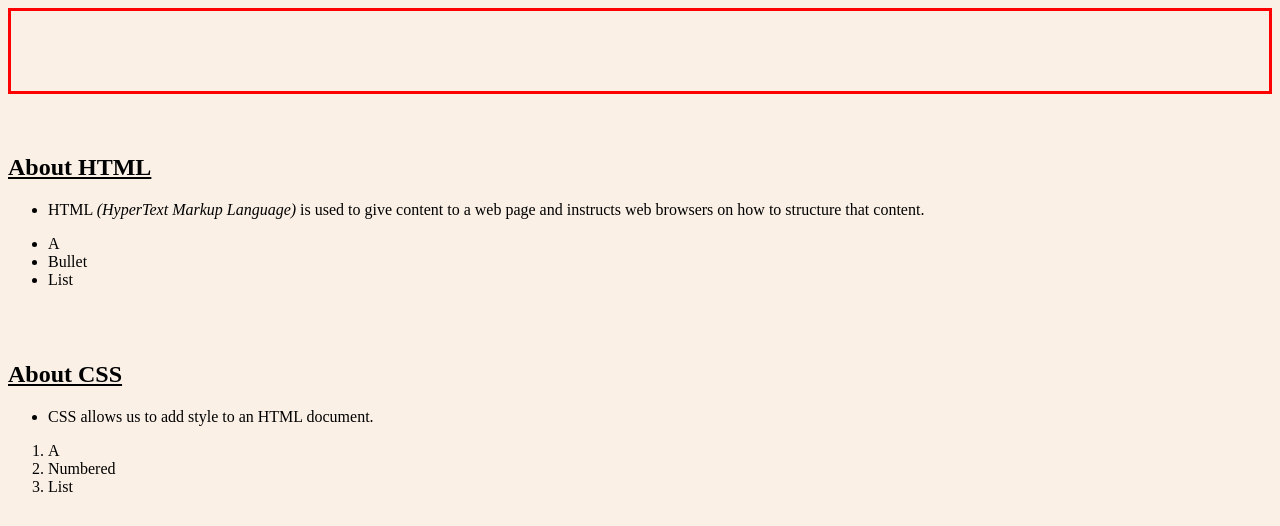
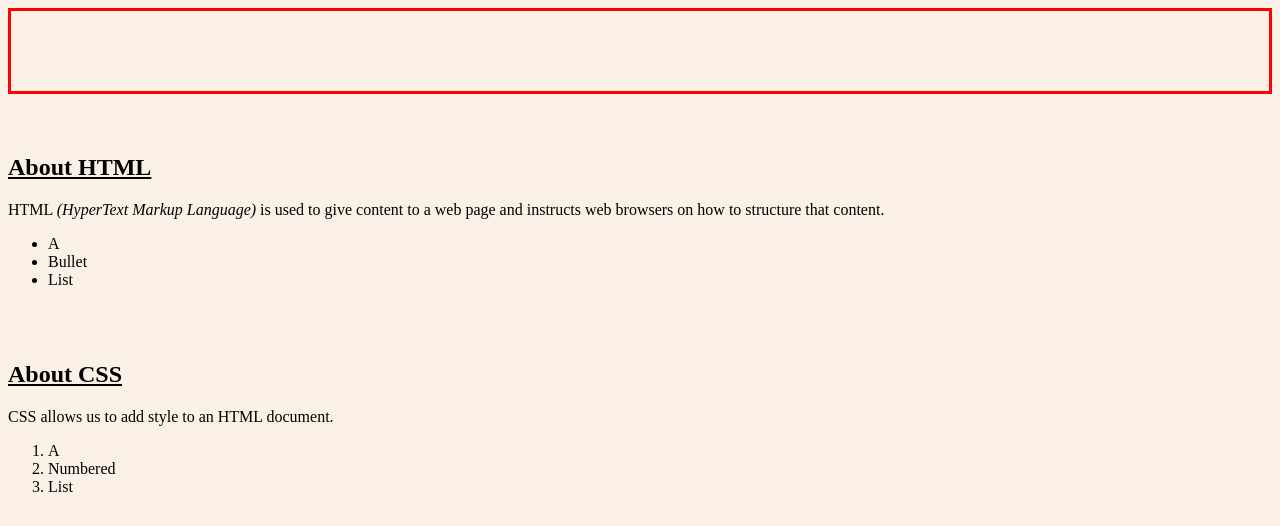
Before and after one commit to LiliTeeters/liliteeters.github.io, a plain HTML site: page index.html in a window 1280 px wide. Shown: the top 526 px of the page. Drawn offline with Linux system fonts and the light colour scheme.

Commit message:
Update index.html

```diff
--- a/index.html
+++ b/index.html
@@ -9,7 +9,7 @@
 <br>
   <div>
 <h2><u>About HTML</u></h2>
-    <p><ul><li> HTML <em>(HyperText Markup Language)</em> is used to give content to a web page and instructs web browsers on how to structure that content.</li></ul></p>
+    <p> HTML <em>(HyperText Markup Language)</em> is used to give content to a web page and instructs web browsers on how to structure that content.</p>
   <ul>
       <li>A</li>
       <li>Bullet</li>
@@ -20,7 +20,7 @@
 <br>
   <div>
 <h2> <u>About CSS</u></h2>
-<p><ul><li>CSS allows us to add style to an HTML document.</li></ul></p>
+<p>CSS allows us to add style to an HTML document.</p>
   <ol>
       <li>A</li>
       <li>Numbered</li>
```
